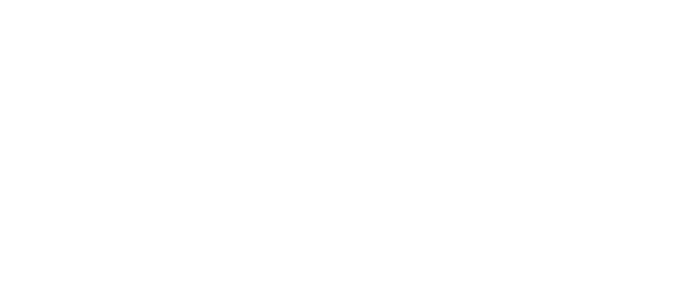
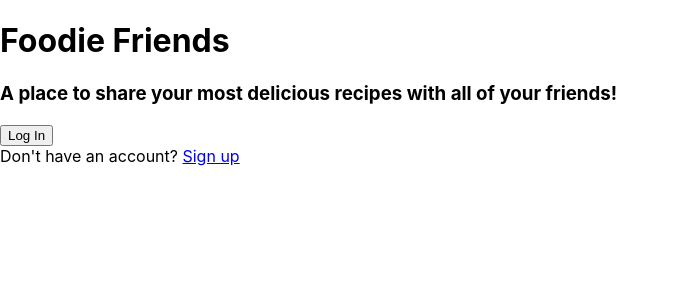
Before and after one commit to Janaeq/foodie_friends, a React (Create React App) app in the folder foodiefriends/: page / in a window 1280 px wide. Shown: the top 300 px of the page, without its empty margins (0-679 px from the left). Built offline with nearby package versions, Linux system fonts and the light colour scheme.

Commit message:
Landing Page

```diff
--- a/foodiefriends/src/App.js
+++ b/foodiefriends/src/App.js
@@ -4,6 +4,7 @@
 import { connect } from 'react-redux'
 
 // COMPONENTS
+import LandingPage from './components/Landingpage'
 import Login from './components/Login'
 import Signup from './components/Signup'
 
@@ -18,7 +19,8 @@
   render() {
     return (
       <div>
-        <Route path='/login' exact render={() => (<Login handleSubmit={this.handleLogin} />) } />
+        <Route path='/' exact component={LandingPage} />
+        <Route path='/login' render={() => (<Login handleSubmit={this.handleLogin} />) } />
         <Route path='/signup' component={Signup} />
       </div>
     );
--- /dev/null
+++ b/foodiefriends/src/components/Landingpage.js
@@ -0,0 +1,29 @@
+import React, { Component } from 'react'
+import { Link } from 'react-router-dom'
+
+class LandingPage extends Component {
+    render() {
+        return (
+            <div className='landing-page'>
+                <div className='carousel'></div>
+                <div className='main'>
+                    <div className='title'>
+                        <h1>Foodie Friends</h1>
+                    </div>
+                    <div className='about'>
+                        <h3>A place to share your most delicious recipes with all of your friends!</h3>
+                    </div>
+                    <div className='auth-links'>
+                        <Link to='/login'>
+                            <button className='login-btn'>Log In</button>
+                        </Link>
+                        <br />
+                        Don't have an account? <Link to="/signup">Sign up</Link>
+                    </div>
+                </div>
+            </div>
+        )
+    }
+}
+
+export default LandingPage
```
Also changed, not shown: 1 other file (tests, documents, lock files or other folders).
